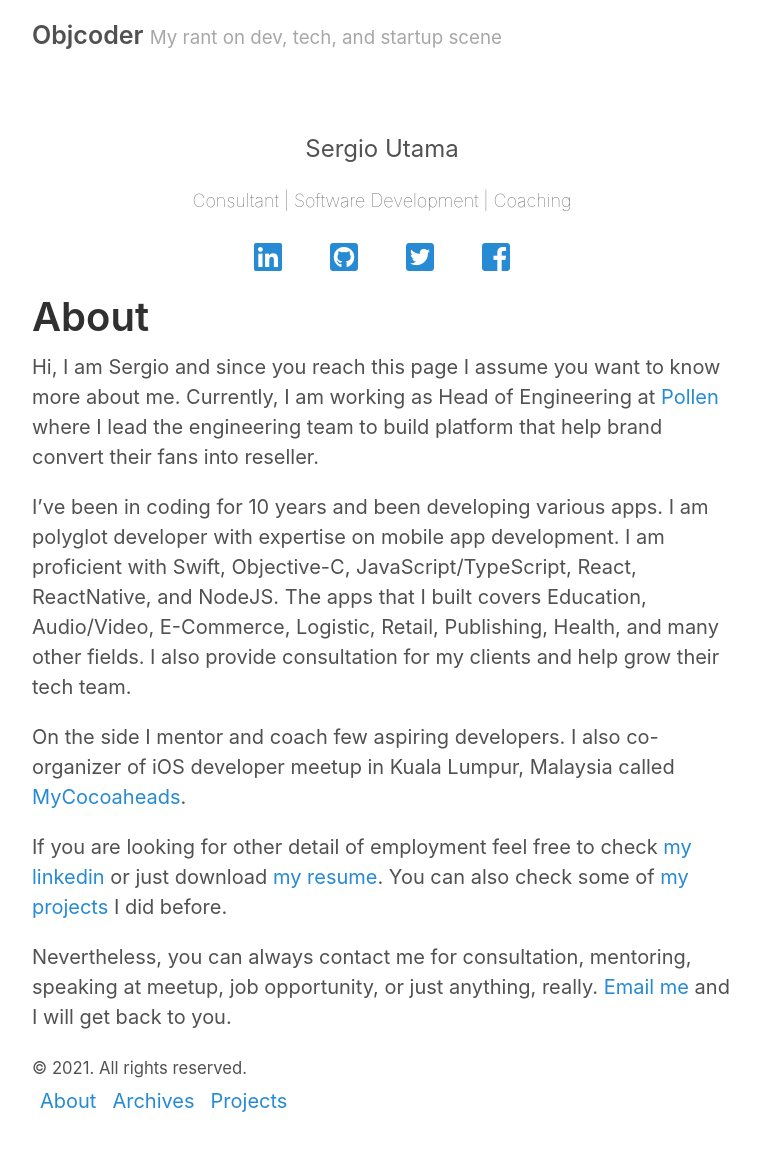
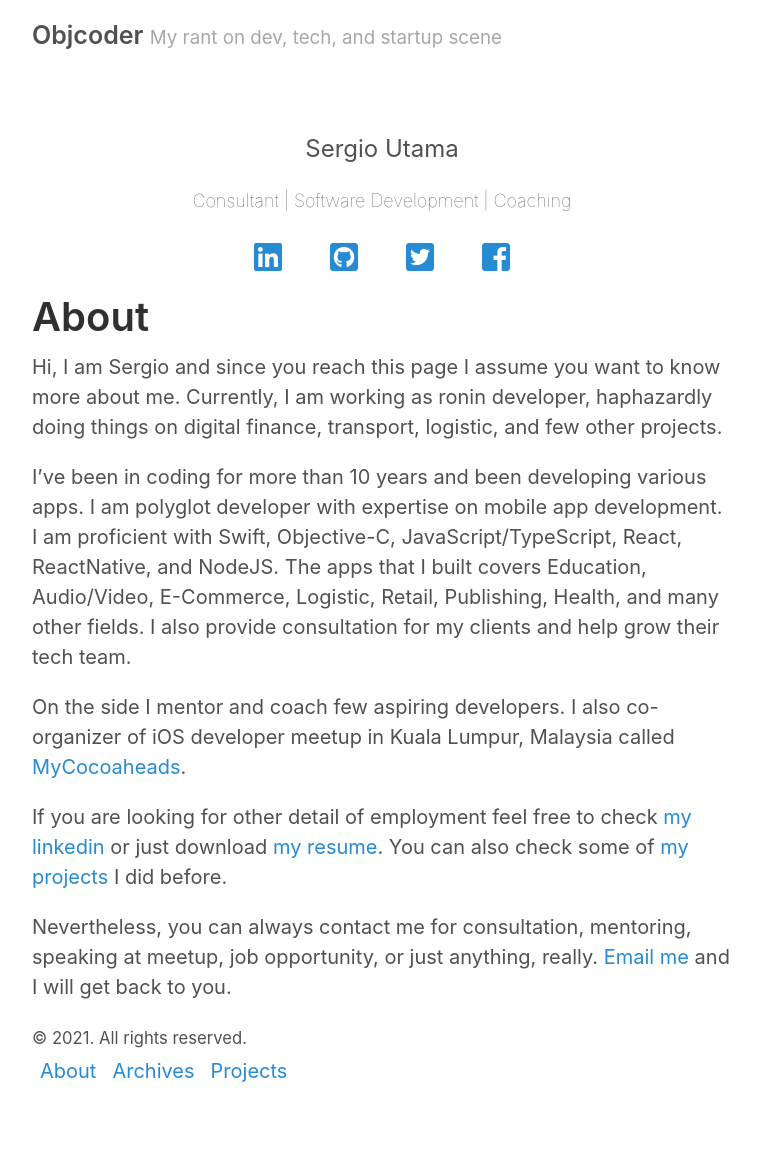
Before and after one commit to sergioutama/sergioutama.github.io, a Jekyll site: the page built from about.md, in a window 1280 px wide. Shown: the whole page, without its empty margins (258-1018 px from the left). Built offline with Jekyll 4.4.1, drawn with Linux system fonts in a browser that asks for light colours; nearby versions of some CDN libraries; after the commit the page ends 1130 px from its top, so only the background shows below that.

Commit message:
update about

```diff
--- a/about.md
+++ b/about.md
@@ -6,9 +6,9 @@ profile_name: Sergio Utama
 nav: main
 ---
 
-Hi, I am Sergio and since you reach this page I assume you want to know more about me. Currently, I am working as Head of Engineering at [Pollen](https://pollen.store) where I lead the engineering team to build platform that help brand convert their fans into reseller.
+Hi, I am Sergio and since you reach this page I assume you want to know more about me. Currently, I am working as ronin developer, haphazardly doing things on digital finance, transport, logistic, and few other projects.
 
-I've been in coding for 10 years and been developing various apps. I am polyglot developer with expertise on mobile app development. I am proficient with Swift, Objective-C, JavaScript/TypeScript, React, ReactNative, and NodeJS. The apps that I built covers Education, Audio/Video, E-Commerce, Logistic, Retail, Publishing, Health, and many other fields. I also provide consultation for my clients and help grow their tech team.
+I've been in coding for more than 10 years and been developing various apps. I am polyglot developer with expertise on mobile app development. I am proficient with Swift, Objective-C, JavaScript/TypeScript, React, ReactNative, and NodeJS. The apps that I built covers Education, Audio/Video, E-Commerce, Logistic, Retail, Publishing, Health, and many other fields. I also provide consultation for my clients and help grow their tech team.
 
 On the side I mentor and coach few aspiring developers. I also co-organizer of iOS developer meetup in Kuala Lumpur, Malaysia called [MyCocoaheads](https://www.facebook.com/groups/mycocoaheads/).
 
```
Also changed, not shown: _drafts/2018-07-08-avoid-waterfall.md (+2 -2 lines).
